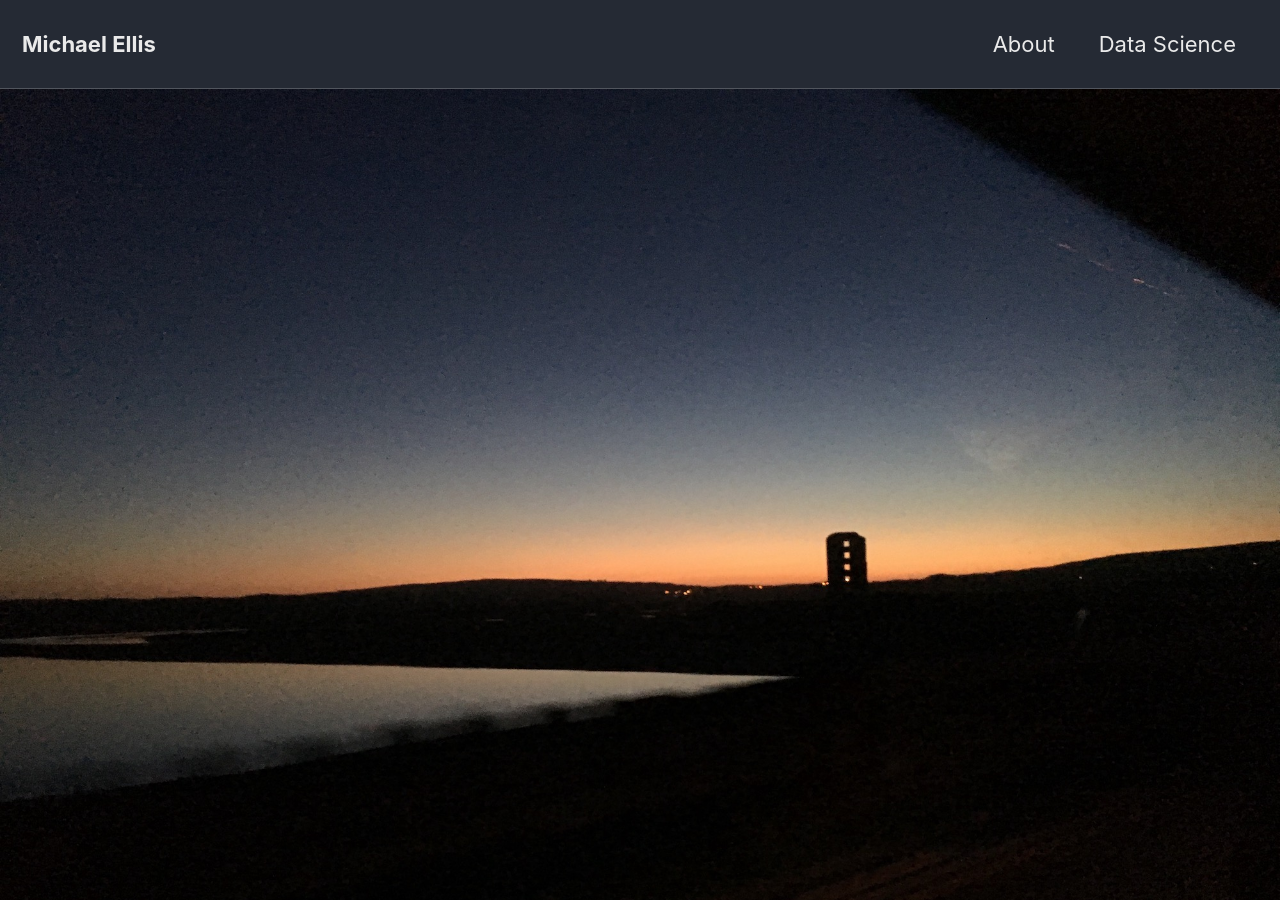
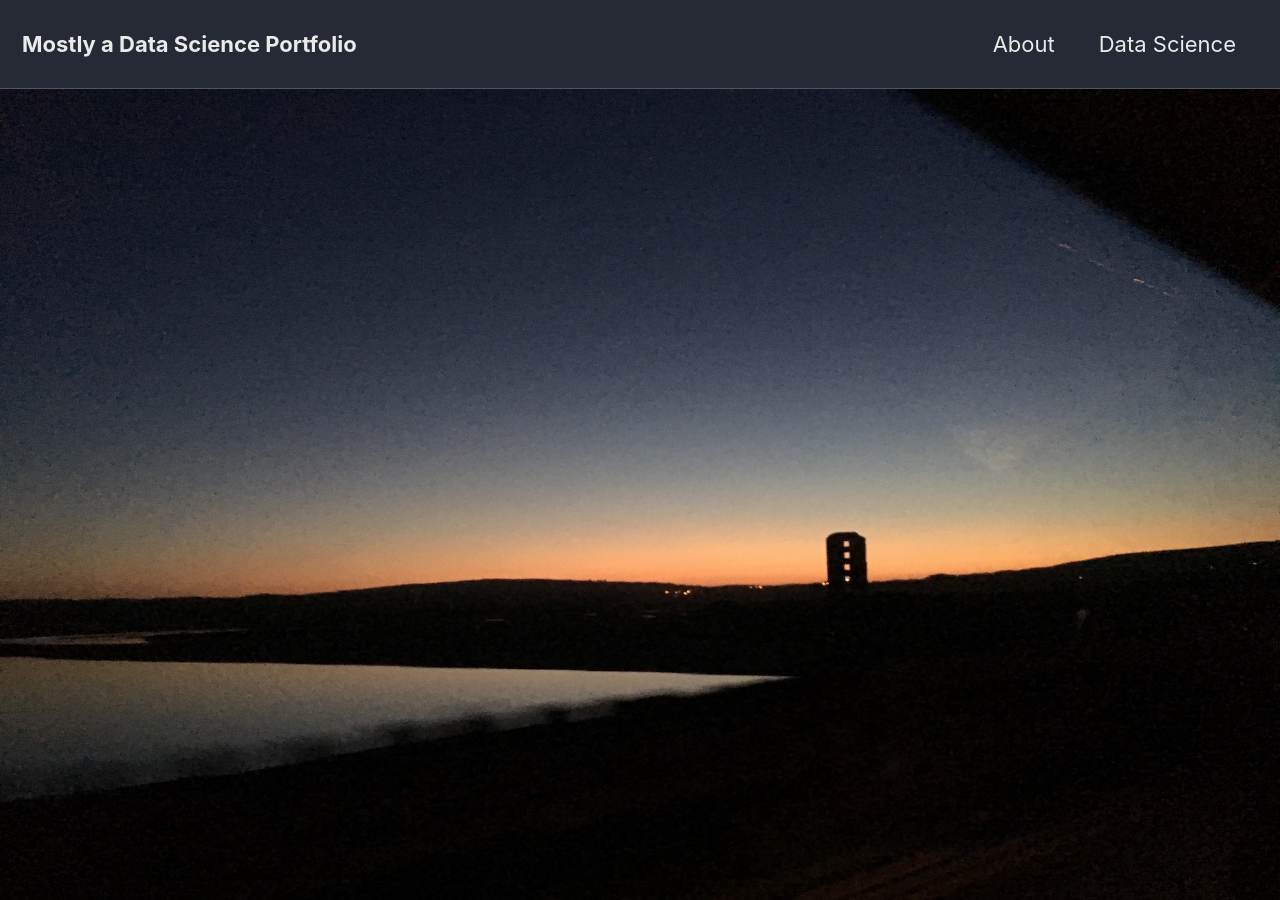
Before and after one commit to mtellis2/mtellis2.github.io, a Jekyll site: the page built from index.html, in a window 1280 px wide and 900 px high. Built offline with Jekyll 4.4.1, drawn with Linux system fonts in a browser that asks for light colours; cached includes are drawn as plain includes; nearby versions of some CDN libraries; the list of posts is cut into pages by our own code.

Commit message:
Update config.yml

```diff
--- a/_config.yml
+++ b/_config.yml
@@ -16,10 +16,10 @@
 
 # Site Settings
 locale                   : "en-US"
-title                    : "Michael Ellis"
+title                    : "Mostly a Data Science Portfolio"
 title_separator          : "-"
-name                     : "Michael Ellis"
-description              : "Mostly a Data Science Portfolio"
+name                     : &name "Michael Ellis" # &name is a YAML anchor which can be *referenced later
+description              : "Mostly a Data Science Portfolio."
 url                      : # the base hostname & protocol for your site e.g. "https://mmistakes.github.io"
 baseurl                  : # the subpath of your site, e.g. "/blog"
 repository               : # GitHub username/repo-name e.g. "mmistakes/minimal-mistakes"
@@ -106,11 +106,10 @@
 
 # Site Author
 author:
-  name             : "Michael Ellis"
-  avatar           : "https://mtellis2.github.io/images/disneyTrip.jpg" #path of avatar image, e.g. "/assets/images/bio-photo.jpg"
+  name             : *name # *name is a YAML reference pointing to the &anchor earlier
+  avatar           : "/assets/images/disneyTrip.jpg" #path of avatar image, e.g. "/assets/images/bio-photo.jpg"
   bio              : "Data Science Portfolio"
   location         : "Greensboro, NC"
-  email            :
   links:
     - label: "Email"
       icon: "fas fa-fw fa-envelope-square"
```
Also changed, not shown: assets/images/disneyTrip.jpg (added).
